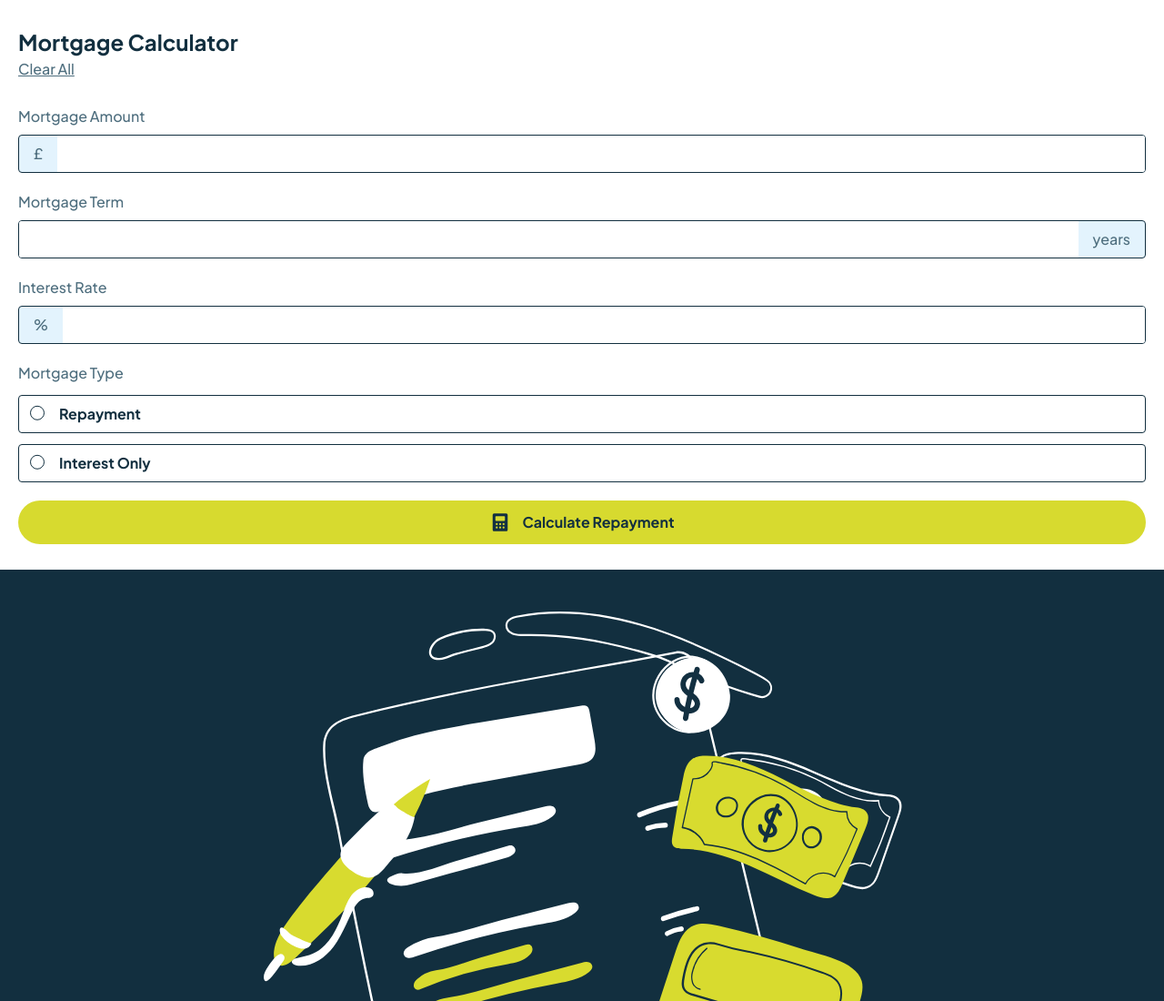
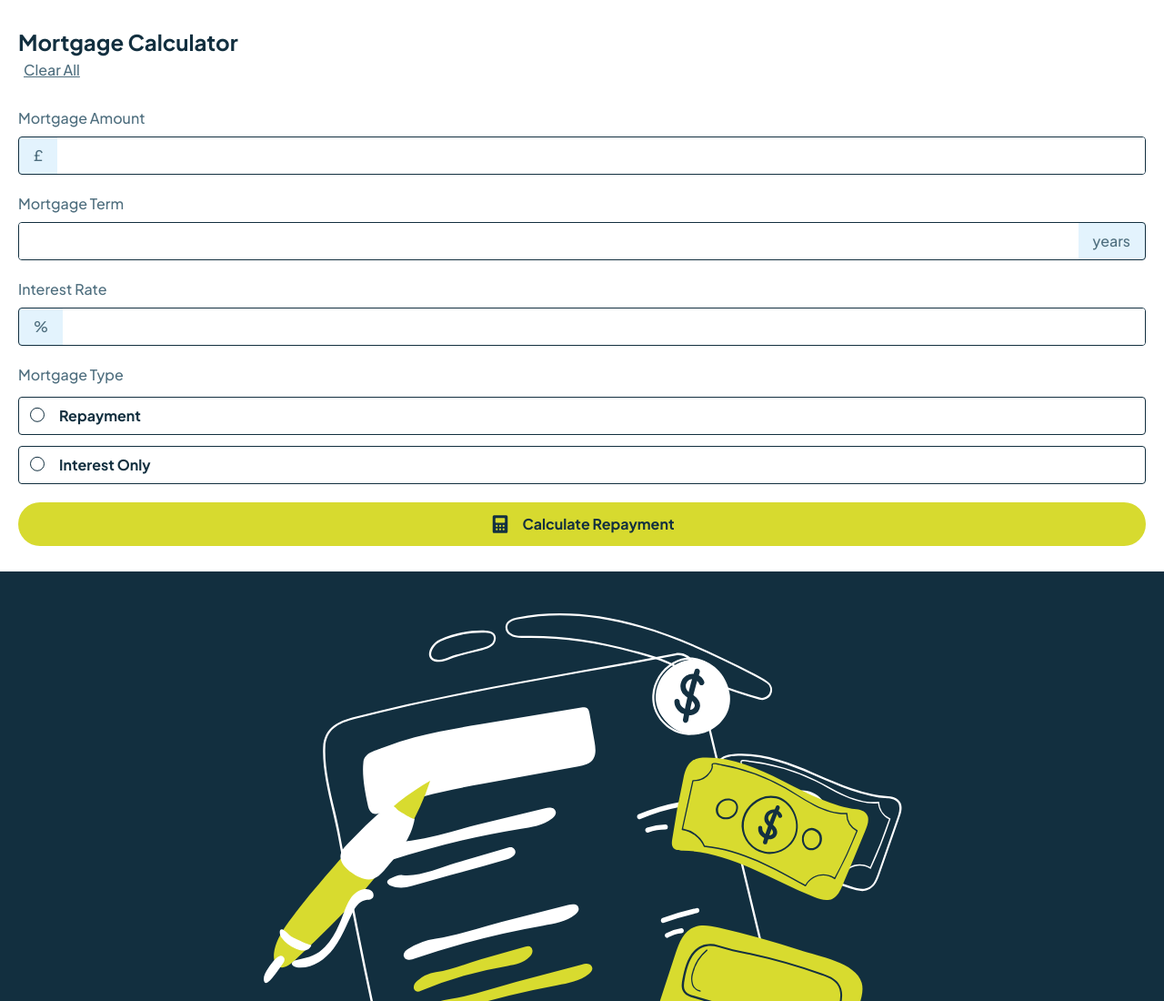
Before and after one commit to Ryn-Bghl/mortgage-repayment-calculator-main, a plain HTML site: page index.html in a window 1280 px wide. Shown: the top 1100 px of the page at 91% size. Drawn offline with Linux system fonts and the light colour scheme.

Commit message:
"Updated index.html and style.css: replaced anchor tag with button for 'Clear All' functionality, removed unnecessary whitespace, and added CSS styles for the new button."

```diff
--- a/index.html
+++ b/index.html
@@ -29,7 +29,10 @@
     <form class="form" action="/">
       <div class="form__header">
         <h1 class="form__header__title">Mortgage Calculator</h1>
-        <a class="form__header__reset-btn" href="/">Clear All</a>
+        <!-- <a class="form__header__reset-btn" onclick="reset()" href="">Clear All</a> -->
+        <button class="form__header__reset-btn" onclick="reset()">
+          Clear All
+        </button>
       </div>
       <div class="form__main">
         <div class="form__main__input">
@@ -84,7 +87,7 @@
       </div>
     </form>
     <div class="results">
-       <div class="results__empty ">
+      <div class="results__empty">
         <img
           class="results__img"
           src="./assets/images/illustration-empty.svg"
@@ -103,7 +106,7 @@
           adjust the results, edit the form and click “calculate repayments”
           again.
         </p>
-        <div class="calculation_results ">
+        <div class="calculation_results">
           <table>
             <tbody>
               <tr>
--- a/style.css
+++ b/style.css
@@ -116,6 +116,12 @@ h6 {
   color: var(--clr-slate-900);
   font-weight: var(--fw-bold);
   font-size: var(--fz-header)
+}
+
+.form__header button {
+  background-color: transparent;
+  text-decoration: underline;
+  border: none;
 }
 
 .form__main {
```
